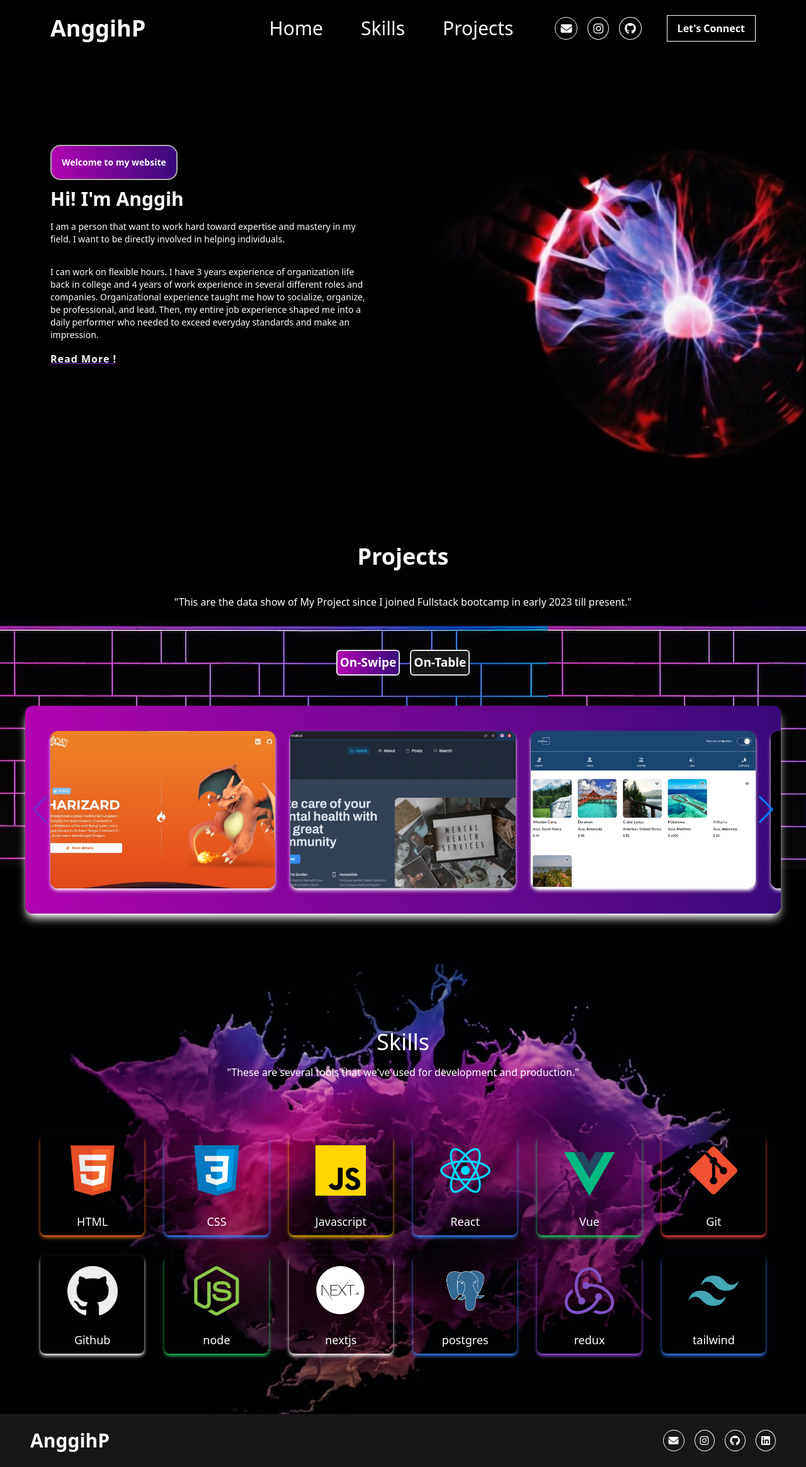
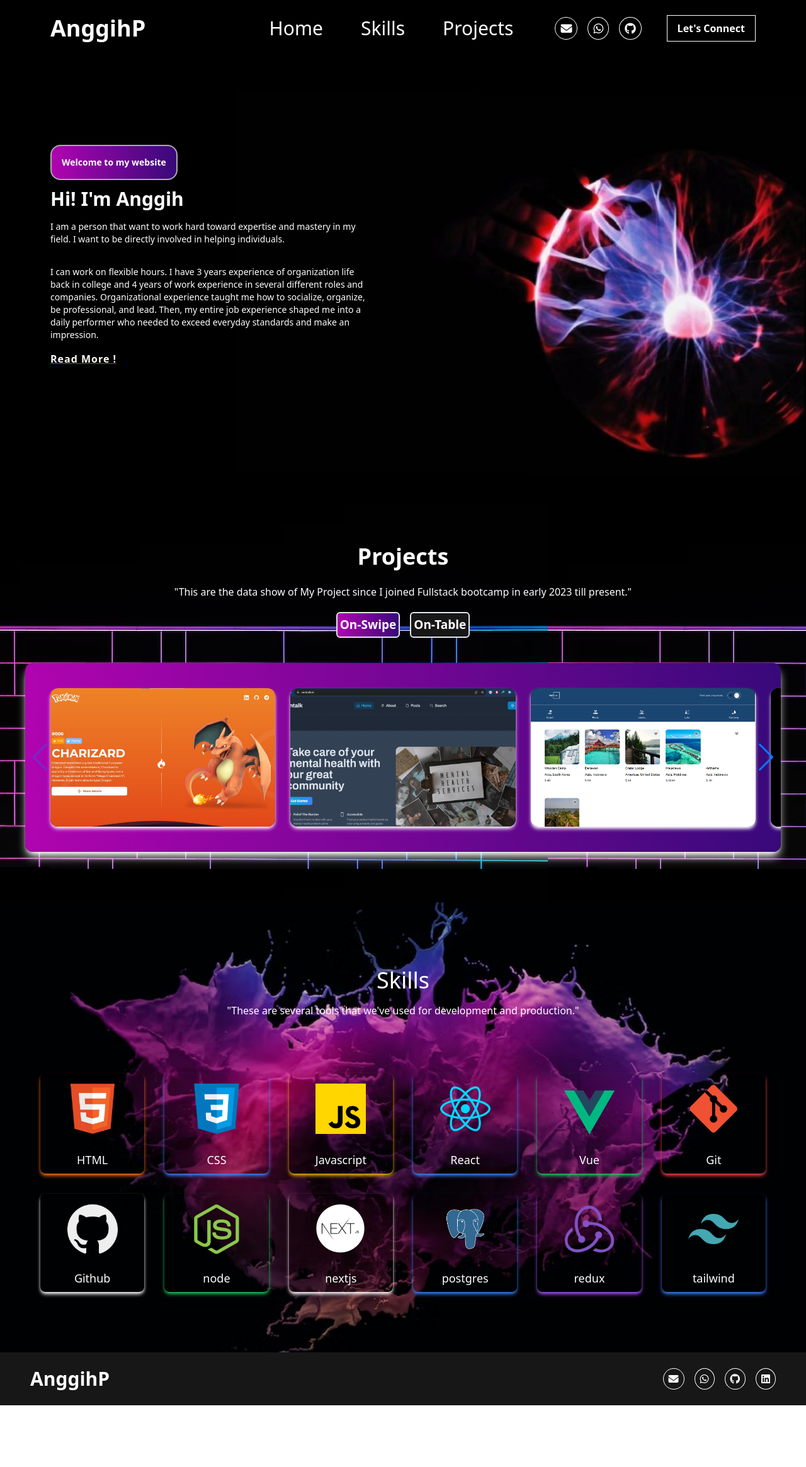
Before and after one commit to AnggihP/aang-portfolio-react, a React (Vite) app: page / in a window 1280 px wide. Shown: the whole page at 63% size. After the commit the page ends 2232 px from the top, so only its background shows below. Built offline with nearby package versions, Linux system fonts and the light colour scheme.

Commit message:
change ig to wa

```diff
--- a/src/components/Footer.tsx
+++ b/src/components/Footer.tsx
@@ -10,8 +10,8 @@ function Footer() {
             <a href="mailto:anggih10@gmail.com" target="_blank">
               <i className="fa fa-envelope border-[1px] border-white p-2 rounded-[100%] hover:bg-white hover:text-black"></i>
             </a>
-            <a href="https://www.instagram.com/aanggihpratama" target="_blank">
-              <i className="fa-brands fa-instagram border-[1px] border-white p-2 rounded-[100%] hover:bg-white hover:text-black"></i>
+            <a href="https://wa.me/6281256306072" target="_blank">
+              <i className="fa-brands fa-whatsapp border-[1px] border-white p-2 rounded-[100%] hover:bg-white hover:text-black"></i>
             </a>
             <a href="https://github.com/AnggihP" target="_blank">
               <i className="fa-brands fa-github border-[1px] border-white p-2 rounded-[100%] hover:bg-white hover:text-black"></i>
--- a/src/components/Navbar.tsx
+++ b/src/components/Navbar.tsx
@@ -53,9 +53,8 @@ function Navbar(): JSX.Element {
           <a href="mailto:anggih10@gmail.com" target="_blank">
               <i className="fa fa-envelope border-[1px] border-white p-2 rounded-[100%] hover:bg-white hover:text-black"></i>
             </a>
-
-            <a href="https://www.instagram.com/aanggihpratama" target="_blank">
-              <i className="fa-brands fa-instagram border-[1px] border-white p-2 rounded-[100%] hover:bg-white hover:text-black"></i>
+            <a href="https://wa.me/6281256306072" target="_blank">
+              <i className="fa-brands fa-whatsapp border-[1px] border-white p-2 rounded-[100%] hover:bg-white hover:text-black"></i>
             </a>
             <a href="https://github.com/AnggihP" target="_blank">
               <i className="fa-brands fa-github border-[1px] border-white p-2 rounded-[100%] hover:bg-white hover:text-black"></i>
--- a/src/components/ProjectCard.tsx
+++ b/src/components/ProjectCard.tsx
@@ -13,9 +13,9 @@ interface ProjectCardProps {
 const ProjectCard: React.FC<ProjectCardProps> = ({ item }) => {
   return (
     <>
-      <div className="img-box h-[250px] lg2:w-auto mx-auto flex justify-center items-center relative overflow-hidden rounded-xl">
-        <img src={item.img} alt="" className="h-8 w-8" />
-        <div className="p absolute top-[-100%] left-0 h-full w-full text-center bg-[#3c243cb7] p-4 pt-20">
+      <div className="img-box h-[220px] lg2:w-auto mx-auto flex justify-center items-center relative overflow-hidden rounded-xl">
+        <img src={item.img} alt="" className="h-5 w-5" />
+        <div className="p absolute top-[-100%] left-0 h-full w-full text-center bg-[#3c243cb7] p-4 pt-8">
           <h1 className="font-bold text-2xl tl:text-sm">{item.title}</h1>
           <p className="font-bold text-sm tl:text-xs">{item.description}</p>
         </div>
--- a/src/components/Swipe.Project.tsx
+++ b/src/components/Swipe.Project.tsx
@@ -18,10 +18,10 @@ function Projects() {
         style={{ backgroundImage: `url(${bg})` }}
       >
         <h1 className="text-center text-4xl font-bold py-6">Projects</h1>
-        <p className="text-center max-w-[1000px] lg:px-6 mx-auto text-white py-4 tl:text-sm">
+        <p className="text-center max-w-[1000px] lg:px-6 mx-auto text-white tl:text-sm">
           "This are the data show of My Project since I joined Fullstack bootcamp in early 2023 till present."
         </p>
-        <div className="flex justify-center items-center gap-4 mt-12 mb-2">
+        <div className="flex justify-center items-center gap-4 mt-5">
           <button
             onClick={() => setDurum(1)}
             className={`font-bold text-[19px] border-2 bg-[#171717] rounded-[6px] p-[4px] ${durum === 1 ? "bg-[linear-gradient(90deg,#b004b0,#38097a)]" : ""
@@ -37,7 +37,7 @@ function Projects() {
             On-Table
           </button>
         </div>
-        <div className="p-10 justify-center items-center">
+        <div className=" justify-center items-center p-10">
           {durum === 1 && (
             <Swiper
               slidesPerView={3}
@@ -105,7 +105,7 @@ function Projects() {
         {durum === 2 ? (
           <div
             id="table1"
-            className="text-center text-white flex justify-center rounded-xl py-16 c-4xl mx-auto lg:p-5"
+            className="text-center text-white flex justify-center rounded-xl c-4xl mx-auto lg:p-5"
           >
             < ProjectTable />
           </div>
```
